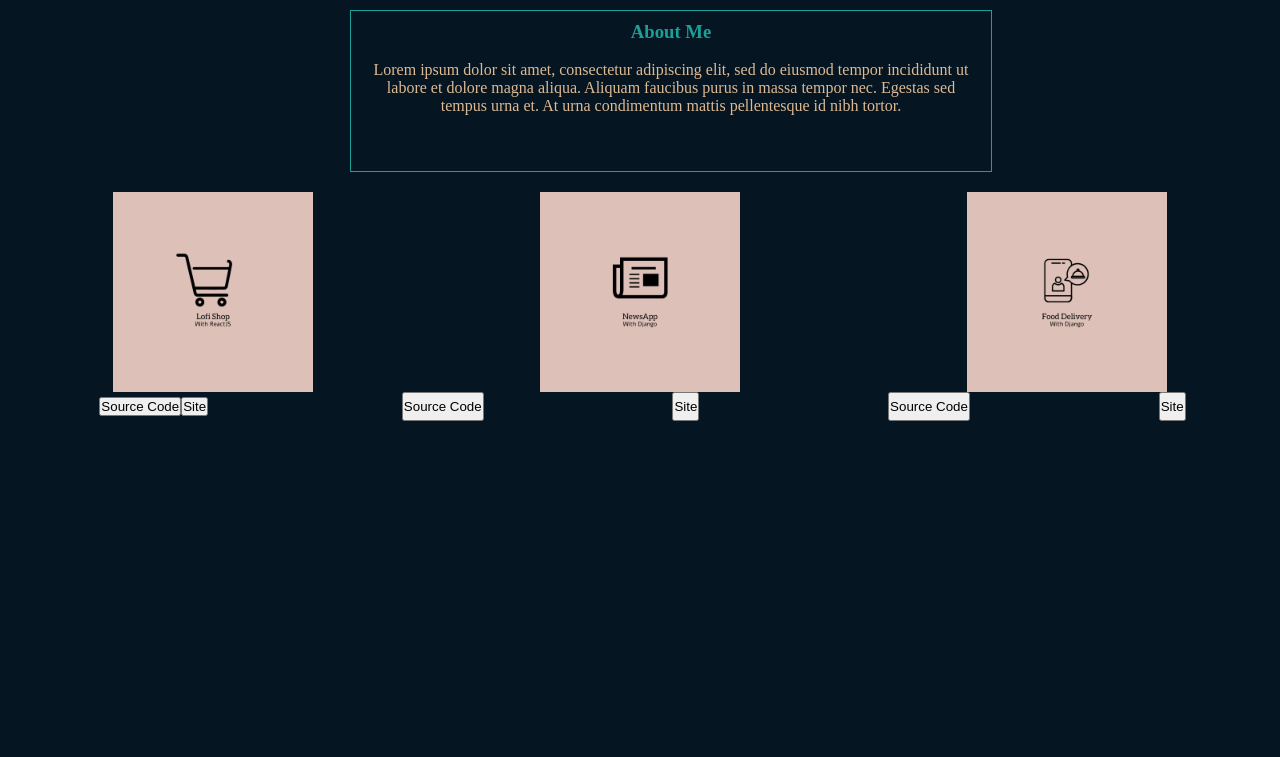
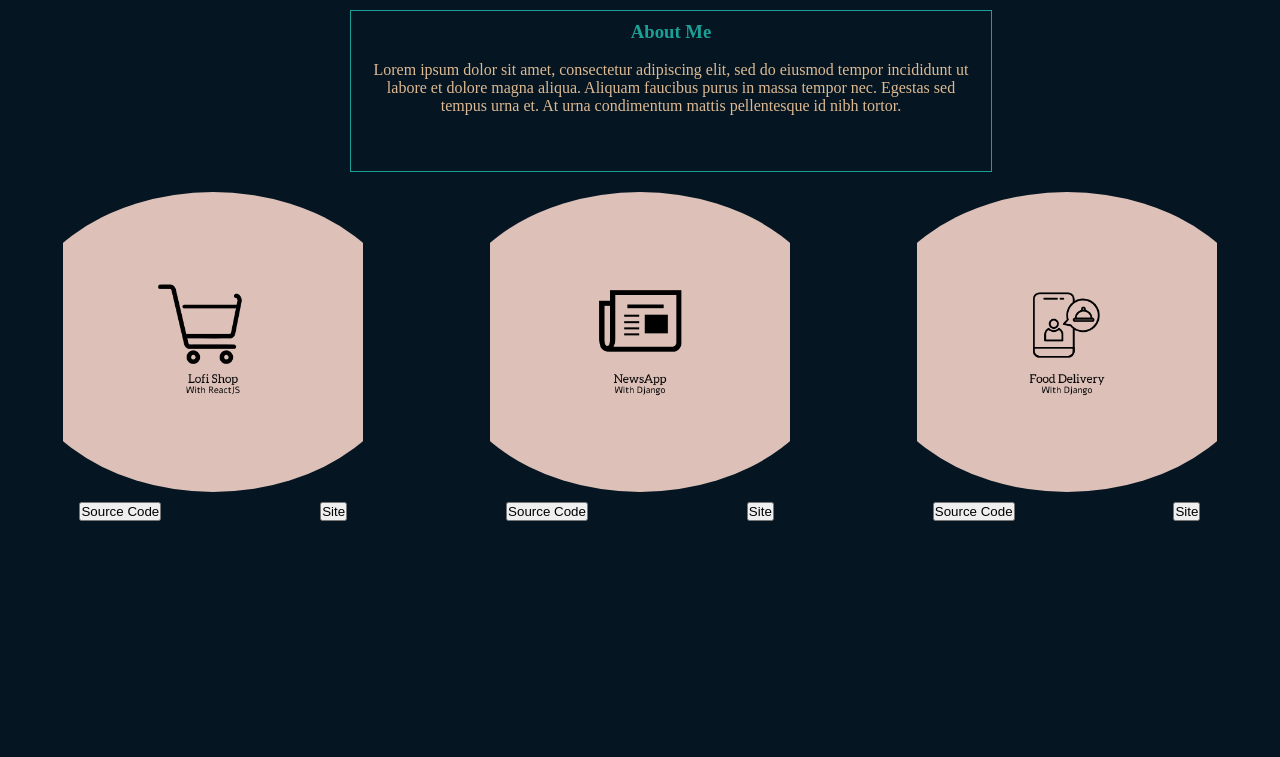
Before and after one commit to NandoLofi/portfoliofinal, a plain HTML site: page portfolio.html in a window 1280 px wide. Shown: the part 43-800 px from the top of the page. Drawn offline with Linux system fonts and the light colour scheme.

Commit message:
adding styling and links

```diff
--- a/portfolio.css
+++ b/portfolio.css
@@ -57,18 +57,18 @@ li > a {
     max-width: 100%;
     max-height: 100%;
 }
-img {
+.image{
     object-fit: contain;
     max-width: 100%;
     max-height: 100%;
-    width: 450px;
-    height: 200px;
-    border: 8px;
-
+    width: 400px;
+    height: 300px;
+    border-radius: 50%;
 }
 .button__container {
     display: flex;
     justify-content: space-around;
+    padding-top: 10px;
 }
 .doublebutton__container {
     display: flex;
--- a/portfolio.html
+++ b/portfolio.html
@@ -13,7 +13,6 @@
         <ul>
             <li><a href="https://github.com/NandoLofi" target="_blank"><i class="fa-brands fa-github"></i></a></li>
             <li><a href="https://dev.to/nandolofi" target="_blank"><i class="fa-brands fa-dev"></i></a></li>
-            <li><a href="https://www.instagram.com/nandolofi/" target="_blank"><i class="fa-brands fa-instagram"></i></li>
             <li><a href="https://twitter.com/NandoLofi" target="_blank"><i class="fa-brands fa-twitter"></i></a></li>
             <li> <a href="https://www.linkedin.com/in/ngalvan00/" target="_blank"><i class="fa-brands fa-linkedin-in"></i></a></li>
             <li><a href="./files/SEResume.docx" target="_blank" download="resume"><h4>Contact Me</h4></a></li>
@@ -27,19 +26,17 @@
         </p>
     </div>
     <div class="site__container">
-        <img src="./files/Lofi Shop.png">
-        <img src="./files/Lofi Shop (2).png">
-        <img src="./files/Lofi Shop (1).png">
+        <img class="image" src="./files/Lofi Shop.png" alt="shop">
+        <img class="image" src="./files/Lofi Shop (2).png" alt="food">
+        <img class="image" src="./files/Lofi Shop (1).png" alt="news">
     </div>
     <div class="button__container">
-    <div class="doublebutton__container">
-        <button>Source Code</button>
-        <button>Site</button>
-    </div>
-    <button>Source Code</button>
-    <button>Site</button>
-    <button>Source Code</button>
-    <button>Site</button>
+        <button class="sitebtn">Source Code</button>
+        <button class="sitebtn">Site</button>
+        <button class="sitebtn">Source Code</button>
+        <button class="sitebtn">Site</button>
+        <button class="sitebtn">Source Code</button>
+        <button class="sitebtn">Site</button>
     </div>
 </body>
 </html>
```
